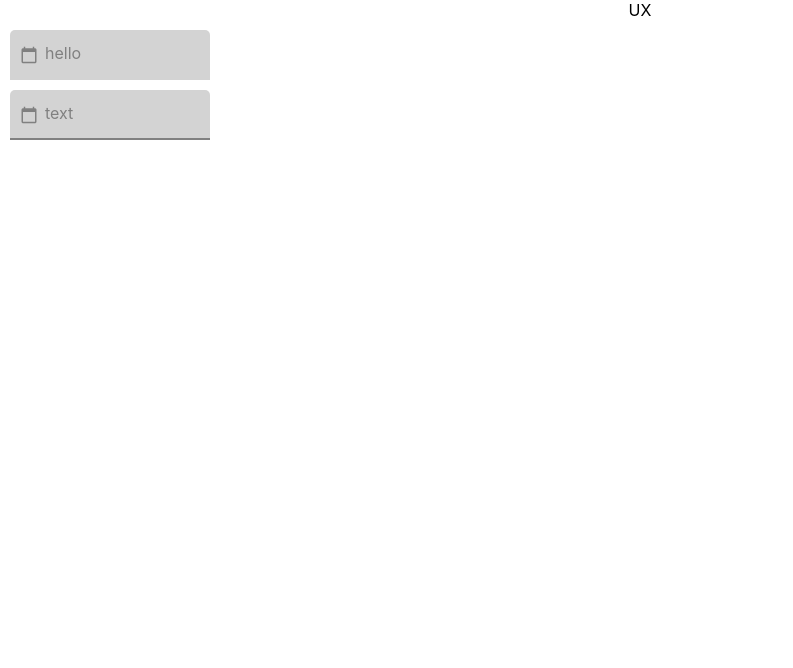
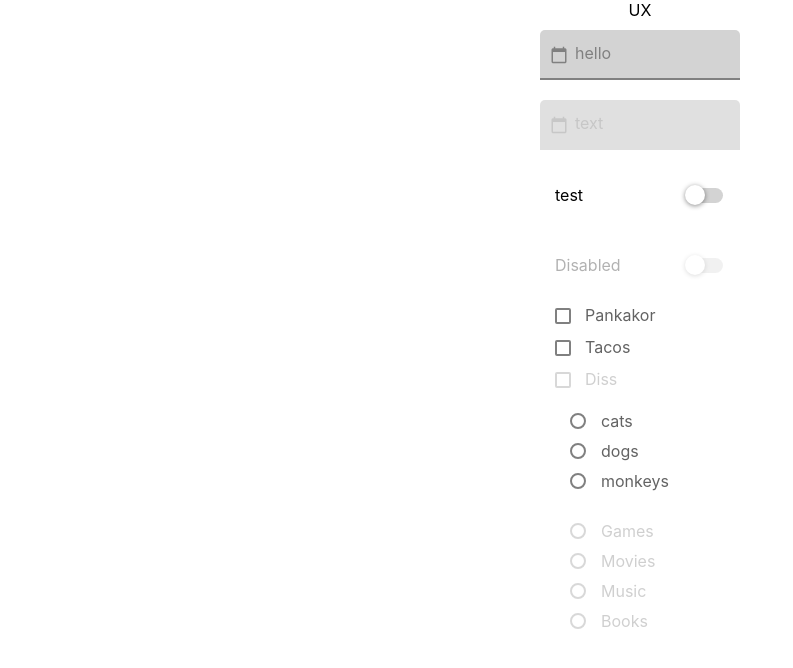
Before and after one commit to MattiNilsson/Mandatory-1-ux, a React (Create React App) app: page / in a window 1280 px wide. Shown: the top 668 px of the page, without its empty margins (0-793 px from the left). Built offline with nearby package versions, Linux system fonts and the light colour scheme.

Commit message:
finished with components

```diff
--- a/src/App.js
+++ b/src/App.js
@@ -1,25 +1,37 @@
 import React from 'react';
 import TextField from "./components/TextField";
+import Switch from "./components/Switch";
+import Radio from "./components/Radio";
+import CheckBox from "./components/CheckBox";
 import styled from "styled-components";
 import './App.css';
 
-const Wrapper = styled.aside`
+const Wrapper = styled.div`
 .flex{
   display:flex;
-  flex-diretion: column;
+  flex-direction: column;
   align-items: center;
-
+  justify-content: center;
 }
 `
 
 function App() {
   return (
     <div className="App">
-      <div className="flex">
-        <div>UX</div>
-        <TextField text="hello" disabled={true}/>
-        <TextField text="text" />
-      </div>
+      <Wrapper>
+        <div className="flex">
+          <div>UX</div>
+          <TextField text="hello" disabled={false} />
+          <TextField text="text" disabled={true} />
+          <Switch text="test" disabled={false} />
+          <Switch text="Disabled" disabled={true} />
+          <CheckBox name="Pankakor" disabled={false} />
+          <CheckBox name="Tacos" disabled={false} />
+          <CheckBox name="Diss" disabled={true} />
+          <Radio options={["cats", "dogs", "monkeys"]} name={"animals"} disabled={false} />
+          <Radio options={["Games", "Movies", "Music", "Books"]} name={"Hobbies"} disabled={true} />
+        </div>
+      </Wrapper>
     </div>
   );
 }
--- /dev/null
+++ b/src/components/CheckBox.js
@@ -0,0 +1,116 @@
+import React from "react";
+import styled from "styled-components";
+
+const Wrapper = styled.div`
+.overAll{
+  display:flex;
+  width: 200px;
+}
+.radio{
+  display:flex;
+  align-items: center;
+  width: 170px;
+  padding: 5px 15px 5px 15px;
+}
+.fakeCheckbox{
+  position: absolute;
+  width: 12px;
+  height: 12px;
+  border: 2px solid gray;
+  border-radius: 2px;
+}
+.fakeSelected{
+  opacity: 0;
+  transition: 0.2s all linear;
+  position: absolute;
+  width: 12px;
+  height: 12px;
+  left: -2.5px;
+  top: -2.5px;
+  font-size: 17px;
+  -webkit-user-select: none; /* Safari */
+-moz-user-select: none; /* Firefox */
+-ms-user-select: none; /* IE10+/Edge */
+user-select: none; /* Standard */
+  z-index: 1;
+  color: gray;
+}
+input:checked ~ .fakeCheckbox > .fakeSelected{
+  opacity: 1;
+  position: absolute;
+  left: -2.5px;
+  top: -3px;
+  width: 12px;
+  height: 12px;
+  font-size: 17px;
+  color: #834aed;
+}
+input:checked ~ .fakeCheckbox{
+  border-color: #834aed
+}
+input{
+  position: absolute;
+  width: 100px;
+  height: 20px;
+  outline: none;
+  -webkit-appearance: none;
+  -moz-appearance: none;
+  appearance: none;
+  z-index: 2;
+}
+label{
+  margin-left: 30px;
+  margin-bottom: 2px;
+  color: #636363;
+}
+input:focus ~ .fakeCheckbox > .effect{
+  position: absolute;
+  left: -9px;
+  top: -9px;
+  z-index: -1;
+  opacity: 0.2;
+  width: 30px;
+  height: 30px;
+  border-radius: 20px;
+  background-color:gray;
+  transition: 0.2 all linear;
+}
+input:focus:checked ~ .fakeCheckbox > .effect{
+  background-color:#834aed;
+}
+`
+
+function CheckBox(props){
+  if(props.disabled){
+    return(
+      <Wrapper>
+        <div className="overAll" style={{opacity: "0.3"}}>
+          <div className="radio">
+            <div className="fakeCheckbox">
+              <i class="material-icons fakeSelected">check_box</i>
+              <div className="effect"></div>
+            </div>
+            <label>{props.name}</label>
+          </div>
+        </div>
+      </Wrapper>
+    )
+  }
+
+  return(
+    <Wrapper>
+      <div className="overAll">
+        <div className="radio">
+          <input type="checkbox" name={props.name} value={"hejsan!"}/>
+          <div className="fakeCheckbox">
+            <i class="material-icons fakeSelected">check_box</i>
+            <div className="effect"></div>
+          </div>
+          <label>{props.name}</label>
+        </div>
+      </div>
+    </Wrapper>
+  )
+}
+
+export default CheckBox;
--- /dev/null
+++ b/src/components/Radio.js
@@ -0,0 +1,111 @@
+import React from "react";
+import styled from "styled-components";
+
+const Wrapper = styled.div`
+
+.overAll{
+  width: 170px;
+  margin: 10px 0px 10px 0px;
+}
+.radio{
+  display:flex;
+  align-items: center;
+  width: 170px;
+  padding: 5px 15px 5px 15px;
+}
+label{
+  margin-left: 15px;
+  color: #636363;
+}
+input{
+  position: absolute;
+  width: 100px;
+  height: 20px;
+  outline: none;
+  -webkit-appearance: none;
+  -moz-appearance: none;
+  appearance: none;
+}
+.fakeRadio{
+  display:flex;
+  justify-content: center;
+  align-items: center;
+  width: 12px;
+  height: 12px;
+  border: 2px solid gray;
+  border-radius: 12px;
+  transition: 0.2s all linear;
+}
+.fakeSelected{
+  width: 0px;
+  height: 0px;
+  transition: 0.2s all linear;
+}
+input:checked ~ .fakeRadio > .fakeSelected{
+  width: 8px;
+  height: 8px;
+  background-color: #834aed;
+  border-radius: 100%;
+}
+input:checked ~ .fakeRadio{
+  border-color: #834aed;
+}
+input:focus ~ .fakeRadio > .effect{
+  position: absolute;
+  z-index: -1;
+  opacity: 0.2;
+  width: 30px;
+  height: 30px;
+  border-radius: 20px;
+  background-color:gray;
+  transition: 0.2 all linear;
+}
+input:focus:checked ~ .fakeRadio > .effect{
+  background-color:#834aed;
+}
+
+`
+
+function Radio(props){
+
+  if(props.disabled){
+    return(
+      <Wrapper>
+        <div className="overAll" style={{opacity : "0.3"}}>
+          {props.options.map((radio) => {
+            return (
+            <div className="radio">
+              <div className="fakeRadio">
+                <div className="fakeSelected"></div>
+                <div className="effect"></div>
+              </div>
+              <label>{radio}</label>
+            </div>
+            )
+          })}
+        </div>
+      </Wrapper>
+    )
+  }
+
+  return(
+    <Wrapper>
+      <div className="overAll">
+        {props.options.map((radio) => {
+          return (
+          <div className="radio">
+            <input type="radio" name={props.name} value={radio}/>
+            <div className="fakeRadio">
+              <div className="fakeSelected"></div>
+              <div className="effect"></div>
+            </div>
+            <label>{radio}</label>
+          </div>
+          )
+        })}
+      </div>
+    </Wrapper>
+  )
+}
+
+export default Radio;
--- /dev/null
+++ b/src/components/Switch.js
@@ -0,0 +1,117 @@
+import React, {useState} from "react";
+import styled from "styled-components";
+
+const Wrapper = styled.div`
+
+.overAll{
+  display:flex;
+  justify-content: center;
+  width: 200px;
+  height: 50px;
+  margin: 10px;
+  z-index:1;
+}
+form{
+  position: absolute;
+  display:flex;
+  align-items: center;
+  width: 200px;
+  height: 50px;
+}
+label{
+  position: absolute;
+  left: 15px;
+}
+.switch{
+  position: absolute;
+  right: 35px;
+  width: 20px;
+  height:20px;
+  background-color: white;
+  border-radius: 100px;
+  transition: all 0.1s ease-in;
+  -webkit-box-shadow: 0px 1px 5px 0px rgba(0,0,0,0.46);
+-moz-box-shadow: 0px 1px 5px 0px rgba(0,0,0,0.46);
+box-shadow: 0px 1px 5px 0px rgba(0,0,0,0.46);
+
+}
+.container{
+  z-index: -2;
+  position: absolute;
+  right: 17.5px;
+  width: 35px;
+  height: 15px;
+  background-color: lightgray;
+  border-radius: 100px;
+  transition: all 0.1s ease-in;
+}
+.effect{
+  transition: all 0.1s ease-in;
+  opacity: 0;
+}
+input:focus ~ .switch > .effect{
+  z-index: -1;
+  opacity: 0.2;
+  width: 50px;
+  height: 50px;
+  position: relative;
+  left: -15px;
+  top: -15px;
+  border-radius: 100px;
+  background-color:gray;
+}
+input:checked:focus ~ .switch > .effect{
+  background-color:#834aed;
+}
+input{
+  width: 200px;
+  height: 50px;
+  z-index: 5;
+  outline:none;
+  -webkit-appearance: none;
+    -moz-appearance: none;
+    appearance: none;
+}
+input:checked ~ .switch{
+  background-color: #834aed;
+  right: 15px;
+}
+input:checked ~ .container{
+  background-color: #a482e3;
+}
+`
+
+function Switch(props){
+  if(props.disabled){
+    return(
+      <Wrapper>
+        <div style={{opacity : "0.3"}} className="overAll">
+          <form>
+            <label>{props.text}</label>
+            <div className="switch">
+              <div className="effect"></div>
+            </div>
+            <div className="container"></div>
+          </form>
+        </div>
+      </Wrapper>
+    )
+  }
+
+  return(
+    <Wrapper>
+      <div className="overAll">
+        <form>
+          <input type="checkbox" />
+          <label>{props.text}</label>
+          <div className="switch">
+            <div className="effect"></div>
+          </div>
+          <div className="container"></div>
+        </form>
+      </div>
+    </Wrapper>
+  )
+}
+
+export default Switch;
--- a/src/components/TextField.js
+++ b/src/components/TextField.js
@@ -25,7 +25,7 @@ const Wrapper = styled.div`
     height: 2px;
     background-color: gray;
     z-index:4;
-    transition: 0.3s ease-in all;
+    transition: 0.2s ease-in all;
   }
 
   .input{
@@ -36,6 +36,8 @@ const Wrapper = styled.div`
     border:none;
     padding: 20px 7px 15px 35px;
     outline: none;
+    font-size: 16px;
+    z-index: 2;
   }
 
   .containerIcon{
@@ -51,8 +53,13 @@ const Wrapper = styled.div`
     position: absolute;
     left: 35px;
     top: 13px;
-    transition: 0.3s ease-in all;
+    transition: 0.2s ease-in all;
     color: gray;
+    z-index: 1;
+    -webkit-user-select: none; /* Safari */
+-moz-user-select: none; /* Firefox */
+-ms-user-select: none; /* IE10+/Edge */
+user-select: none; /* Standard */
   }
 
   .container:focus-within > .underline{
@@ -93,10 +100,10 @@ function TextField(props) {
   if(props.disabled){
     return (
       <Wrapper>
-      <div className="overAll">
+      <div style={{opacity : "0.7"}} className="overAll">
         <form className="container">
-          <i className="material-icons containerIcon">calendar_today</i>
-          <label>{props.text}</label>
+          <i style={{color: "#b0b0b0"}} className="material-icons containerIcon">calendar_today</i>
+          <label style={{color: "#b0b0b0"}}>{props.text}</label>
         </form>
       </div>
     </Wrapper>
@@ -109,7 +116,7 @@ function TextField(props) {
         <form className="container">
           <input type="text" value={inputValue} onChange={(e) =>changeInput(e)} className="input" required/>
           <i className="material-icons containerIcon">calendar_today</i>
-          <label>{props.text}</label>
+          <label >{props.text}</label>
           <div className="underline"></div>
         </form>
       </div>
```
